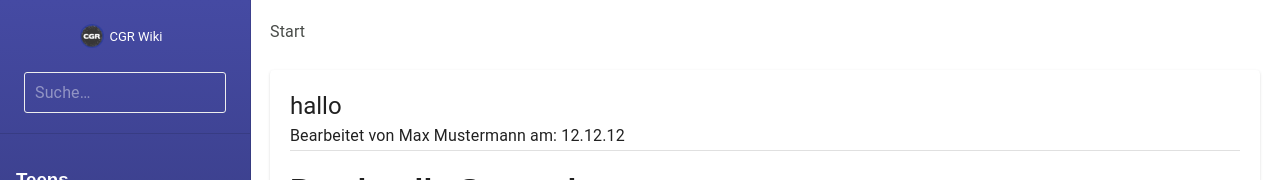
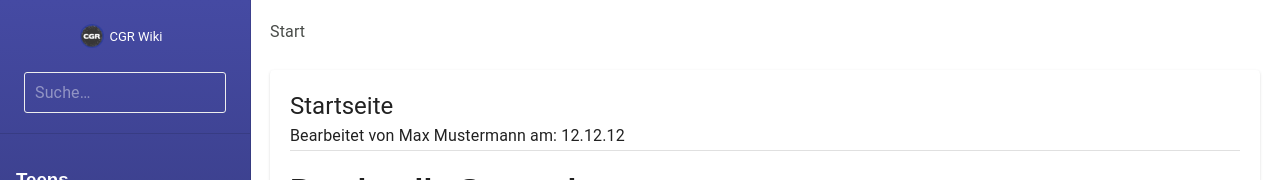
Before and after one commit to church-organizer/cgr-app, a React (Create React App) app: page / in a window 1280 px wide. Shown: the top 180 px of the page. Built offline with nearby package versions, Linux system fonts and the light colour scheme.

Commit message:
page title

```diff
--- a/src/components/Page/Page.js
+++ b/src/components/Page/Page.js
@@ -11,8 +11,10 @@ class Page extends Component {
     content;
     dir = [];
     path;
+    filename = "Startseite";
     state = {
-        content: ''
+        content: '',
+        filename: ''
     };
 
     constructor(props) {
@@ -27,6 +29,7 @@ class Page extends Component {
         if (path !== "" && path !== "/") {
             this.dir = this.path.split("/");
             this.dir.shift();
+            this.filename = this.dir[this.dir.length-1];
         }
     }
 
@@ -34,7 +37,7 @@ class Page extends Component {
         return (
             <div id="page-content">
                 <TopBar path={this.dir}/>
-                <Content title={"hallo"} content={this.state.content}/>
+                <Content title={this.filename} content={this.state.content}/>
             </div>
         );
     }
```
